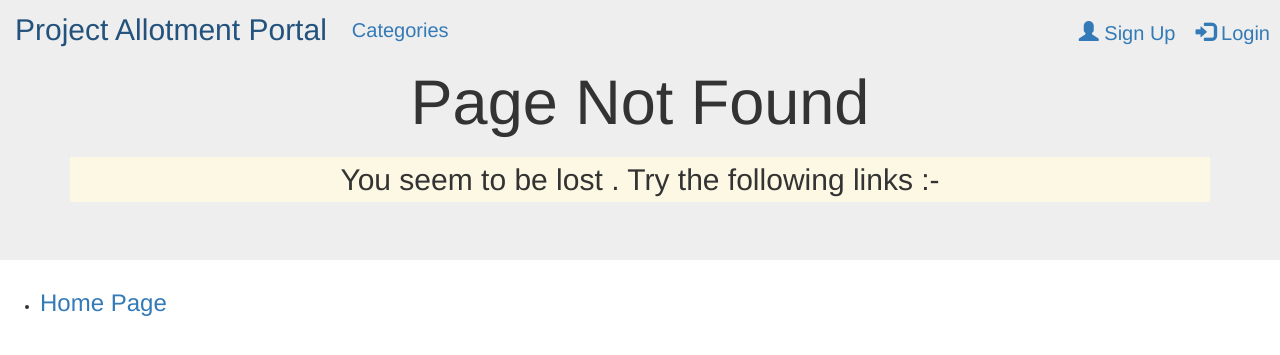
After one commit to shrikant-pattawi/webd, a Django app: page / in a window 1280 px wide. The commit adds this page. Shown: the top 355 px of the page. Run offline with Django 3.2, Linux system fonts and the light colour scheme; some libraries are stand-ins or nearby versions.

Commit message:
added page not found page

```diff
--- a/Project/urls.py
+++ b/Project/urls.py
@@ -14,14 +14,15 @@ Including another URLconf
     2. Add a URL to urlpatterns:  path('blog/', include('blog.urls'))
 """
 from django.contrib import admin
-from django.urls import path,include
+from django.urls import path,include,re_path
 from django.contrib.staticfiles.urls import staticfiles_urlpatterns
-
+from . import views
 
 urlpatterns = [
     path('admin/', admin.site.urls),
     path('test/',include('my_own_test.urls',namespace='test')),
     path('Project_Allotment_Portal/',include('Project_Allotment_Portal.urls',namespace='Project_Allotment_Portal')),
+    re_path(r'^[?]*',views.page_not_found)
 ]
 
 #urlpatterns += staticfiles_urlpatterns()
--- a/Project_Allotment_Portal/templates/base.html
+++ b/Project_Allotment_Portal/templates/base.html
@@ -69,9 +69,10 @@
 		  </div>
 		</nav>
 
-        {% block content %}
-        {% endblock %}
-
+        <div id="content">
+            {% block content %}
+            {% endblock %}
+        </div>
         <!--        Footer      -->
 
         <div id="footer">
--- /dev/null
+++ b/Project_Allotment_Portal/templates/not_found.html
@@ -0,0 +1,28 @@
+{% extends 'base.html' %}
+
+{% block title %}
+    Page Not Found
+{% endblock %}
+
+{% block content %}
+    <div class="jumbotron">
+			<div class="container text-center">
+				<h1>
+                    Page Not Found
+                </h1>
+				<strong>
+                    <h2 class="mark">
+                        You seem to be lost . Try the following links :-
+                    </h2>
+                </strong>
+			</div>
+		</div>
+
+    <ul>
+        <li>
+            <h3 style="align-content: center;">
+                <a href="{% url 'Project_Allotment_Portal:home' %}"> Home Page </a>
+            </h3>
+        </li>
+    </ul>
+{% endblock %}
```
Also changed, not shown: Project_Allotment_Portal/static/Project_Allotment_Portal/stylesheet/base.css (line endings or trailing spaces).
